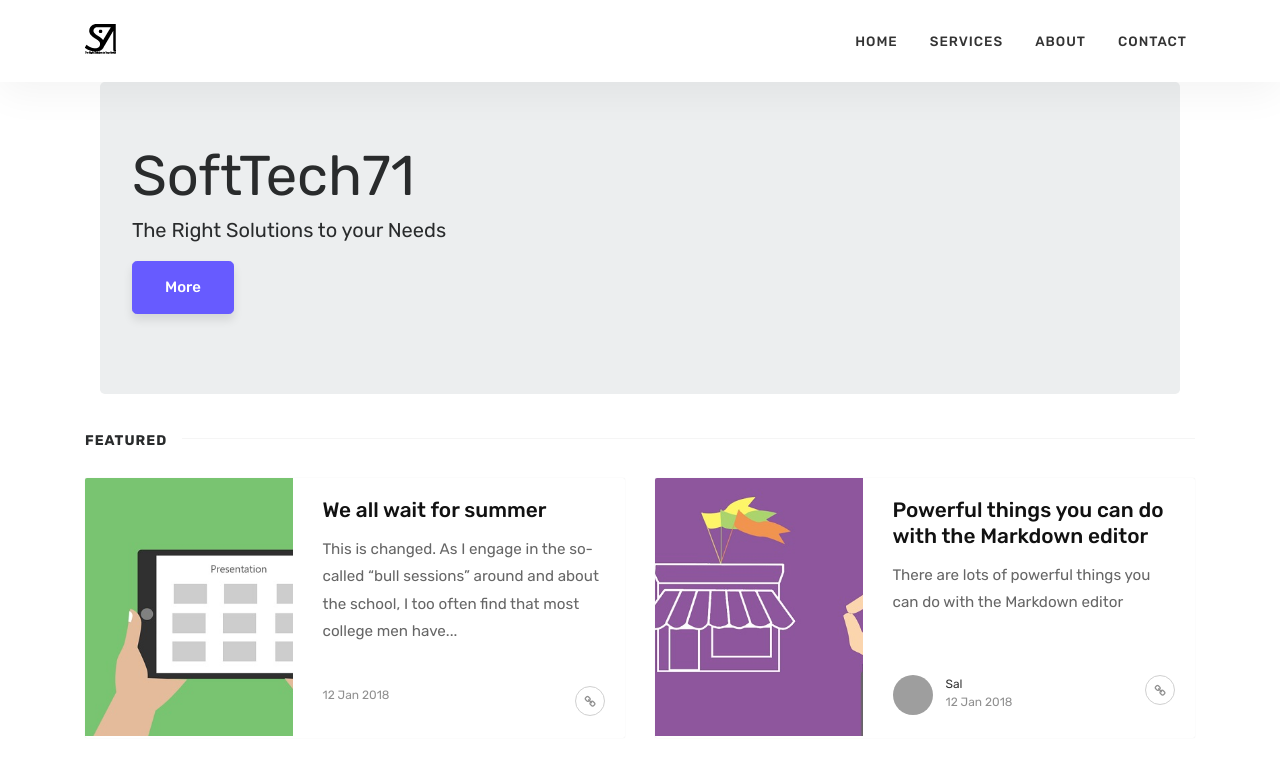
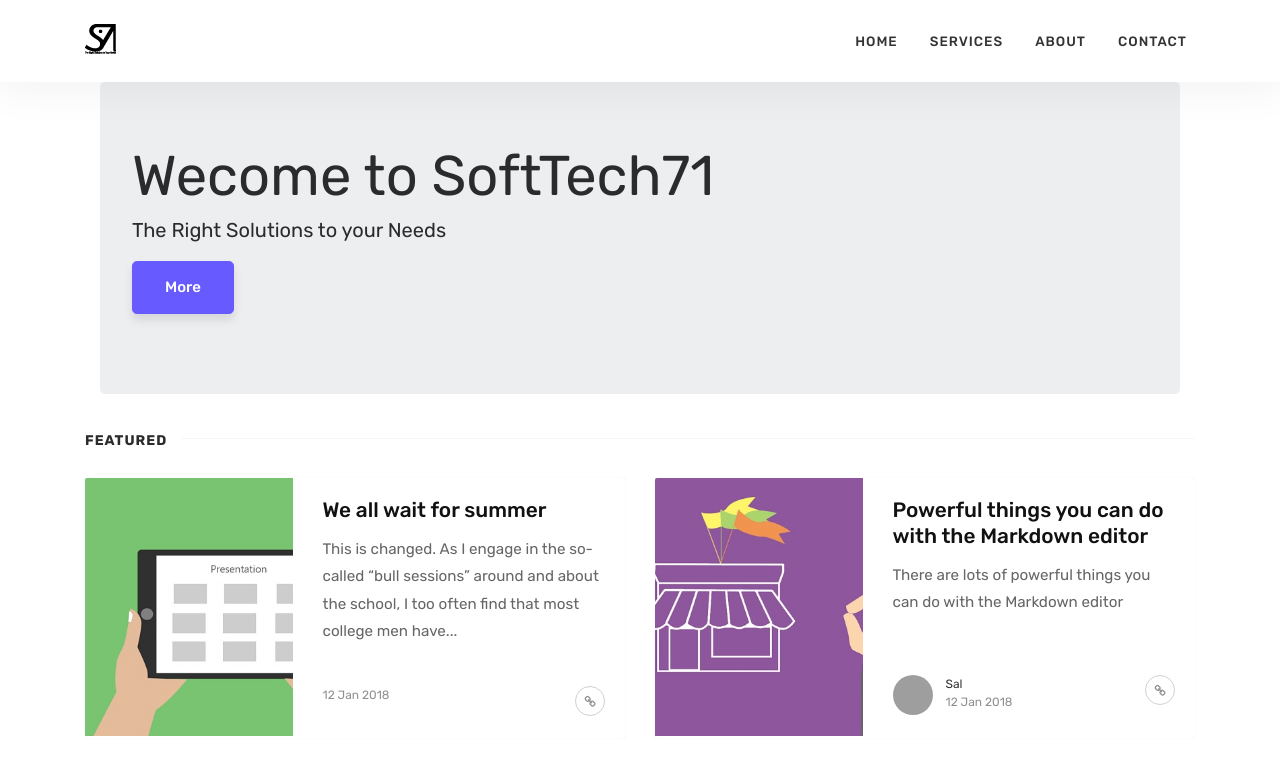
Before and after one commit to softtech71/softtech71.github.io, a Jekyll site: the page built from index.html, in a window 1280 px wide and 900 px high, cut to the strip 0-759 px from the top of the window. Built offline with Jekyll 4.4.1, drawn with Linux system fonts in a browser that asks for light colours; the list of posts is cut into pages by our own code; comment, search, counter and statistics services are not loaded; grey boxes are pictures that could not be loaded.

Commit message:
updated home page intro

```diff
--- a/index.html
+++ b/index.html
@@ -10,7 +10,7 @@
 <!-- <section class="intro full-width"> -->
 <section class="container">
         <div class="jumbotron">
-            <h1 class="display-4">{{site.name}}</h1>
+            <h4 class="display-4"> Wecome to {{site.name}}</h4>
             <p class="lead">{{site.description}}</p>
             <p class="lead">
               <a class="btn btn-primary btn-lg" href="#" role="button">More</a>
```
